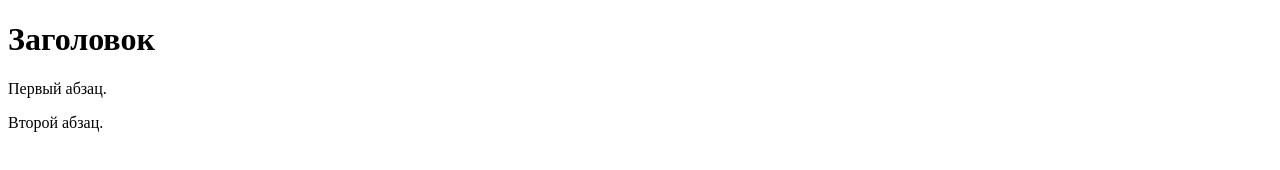
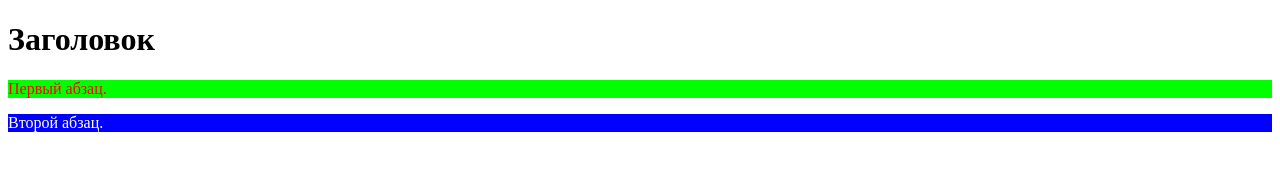
Before and after one commit to DmitryKushnerik/first-project, a plain HTML site: page index.html in a window 1280 px wide. Drawn offline with Linux system fonts and the light colour scheme.

Commit message:
CSS style

```diff
--- a/index.html
+++ b/index.html
@@ -3,6 +3,7 @@
  <head>
   <meta http-equiv="Content-Type" content="text/html; charset=utf-8">
   <title>Страница для GIT</title>
+  <link rel="stylesheet" href="style.css">
  </head>
  <body>
   <h1>Заголовок</h1>
--- a/style.css
+++ b/style.css
@@ -0,0 +1,9 @@
+.class1 {
+	background-color: lime;
+	color: red;
+}
+
+.class2 {
+	background-color: blue;
+	color: white;
+}
```
